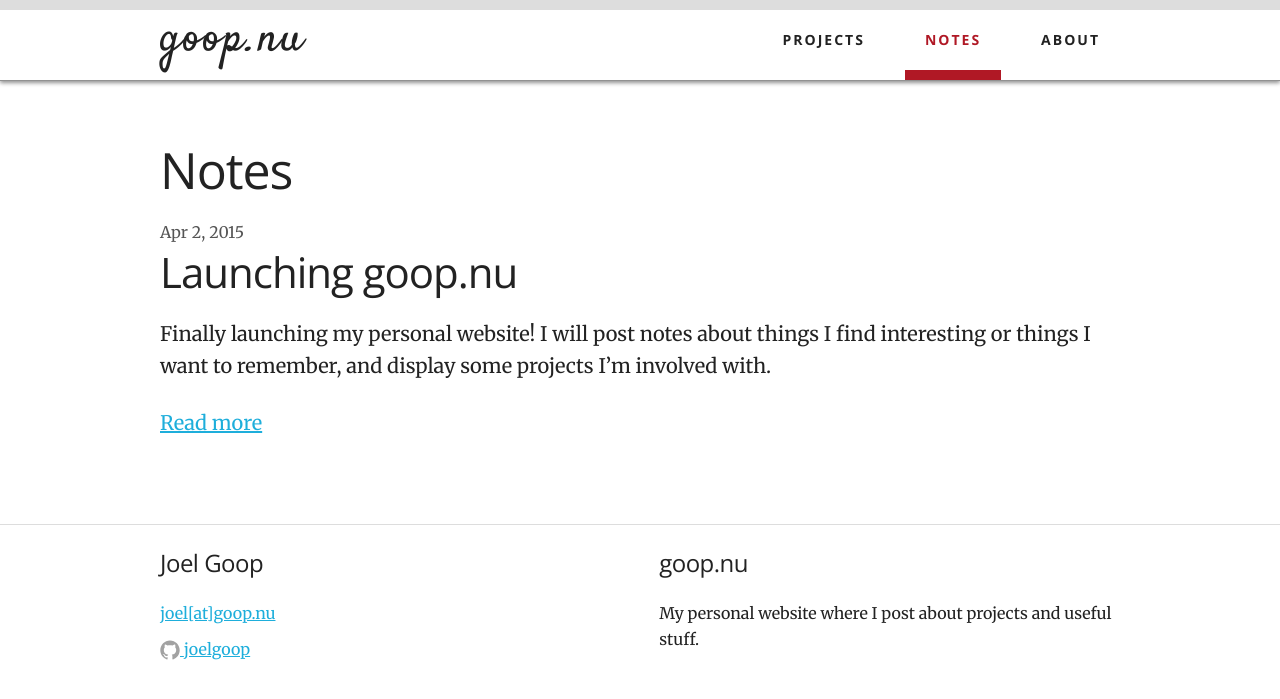
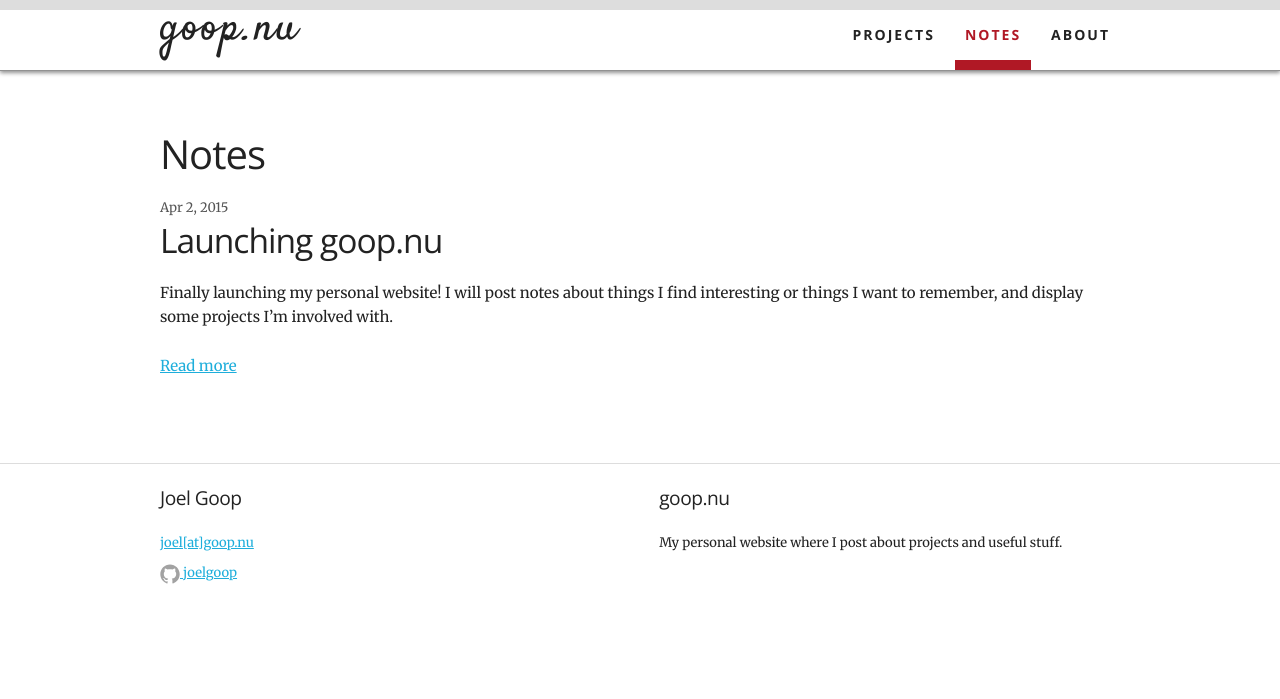
Before and after one commit to joelgoop/goop.nu, a Jekyll site: the page built from src/notes.html, in a window 1280 px wide. Shown: the top 699 px of the page. Built offline with Jekyll 4.4.1, drawn with Linux system fonts in a browser that asks for light colours.

Commit message:
Fix some spacing and font sizes

```diff
--- a/src/_sass/_menu.scss
+++ b/src/_sass/_menu.scss
@@ -1,6 +1,6 @@
-$navbar-line-height: 6rem !default;
+$navbar-line-height: 5rem !default;
 $navbar-border-height: 1rem !default;
-$navbar-elem-spacing: 2rem !default;
+$navbar-elem-spacing: 1rem !default;
 
 $link-colors: (
   'red': #DD1E2F,
@@ -35,9 +35,6 @@ $link-colors: (
   }
   .navbar-spacer {
     display: none;
-  }
-  .navbar > .container {
-    width: 100%;
   }
   .navbar-list {
     list-style: none;
@@ -79,9 +76,10 @@ $link-colors: (
     @extend .navbar-element;
     float: left;
     margin-right: $navbar-elem-spacing;
-    font-size: 46px;
+    font-size: 4.4rem;
     font-weight: 500;
     font-family: "Satisfy",   "Brush Script MT", cursive;
+    margin-top: -0.5rem;
   }
   .navbar-logo a {
     color: $base-font-color;
--- a/src/_sass/_skeleton.scss
+++ b/src/_sass/_skeleton.scss
@@ -144,13 +144,21 @@ h5 { font-size: 1.8rem; line-height: 1.5;  letter-spacing: -.05rem; }
 h6 { font-size: 1.5rem; line-height: 1.6;  letter-spacing: 0; }
 
 /* Larger than phablet */
+// @media (min-width: 550px) {
+//   h1 { font-size: 5.0rem; }
+//   h2 { font-size: 4.2rem; }
+//   h3 { font-size: 3.6rem; }
+//   h4 { font-size: 3.0rem; }
+//   h5 { font-size: 2.4rem; }
+//   h6 { font-size: 1.5rem; }
+// }
 @media (min-width: 550px) {
-  h1 { font-size: 5.0rem; }
-  h2 { font-size: 4.2rem; }
-  h3 { font-size: 3.6rem; }
-  h4 { font-size: 3.0rem; }
-  h5 { font-size: 2.4rem; }
-  h6 { font-size: 1.5rem; }
+  h1 { font-size: 4.0rem; }
+  h2 { font-size: 3.36rem; }
+  h3 { font-size: 2.88rem; }
+  h4 { font-size: 2.4rem; }
+  h5 { font-size: 1.92rem; }
+  h6 { font-size: 1.2rem; }
 }
 
 p {
--- a/src/css/main.scss
+++ b/src/css/main.scss
@@ -6,7 +6,7 @@ $grey: #ddd;
 $grey-dark: darken($grey, 30%);
 
 $base-font-color: #222;
-$base-font-size: 2em;
+$base-font-size: 1.5em;
 
 
 @import
@@ -36,7 +36,7 @@ ul.posts-list {
 
 ul.posts-list p.meta {
     margin-bottom: 0;
-    font-size: 1.6rem;
+    font-size: 1.3rem;
     color: lighten($base-font-color,20%)
 }
 
@@ -49,7 +49,7 @@ article > div {
 }
 
 footer {
-    font-size: 0.4*$base-font-size;
+    font-size: 1.3rem;
     border-top: 1px solid $grey;
     margin-top: 6rem;
 }
```
